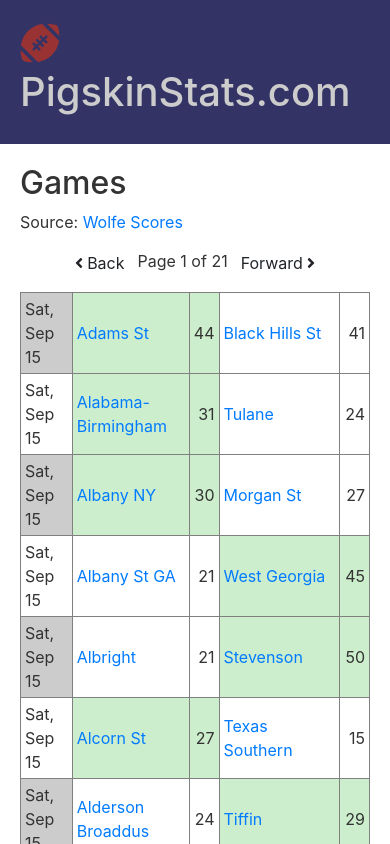
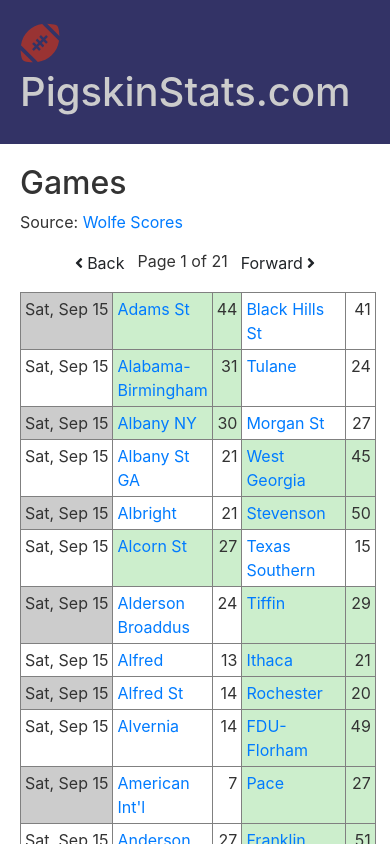
Before and after one commit to pigskinstats/src, a Vue app: page / in a window 390 px wide. Shown: the top 844 px of the page. Built offline with nearby package versions, Linux system fonts and the light colour scheme.

Commit message:
Improve view on mobile screens

```diff
--- a/src/components/page-components/GamesTable.vue
+++ b/src/components/page-components/GamesTable.vue
@@ -1,7 +1,7 @@
 <template>
   <data-table>
     <tr v-for="game in games">
-      <td>{{ game.date.toString() }}</td>
+      <td style="white-space: nowrap;">{{ game.date.toString() }}</td>
       <td :class="teamStyle(game.homeTeam, game.awayTeam)">
         <router-link :to="{ name: 'Team', params: { id: game.homeTeam.slug } }">{{ game.homeTeam.name }}</router-link>
       </td>
@@ -44,4 +44,8 @@
 .loser {
   background-color: #fff;
 }
+
+tr {
+  vertical-align: top;
+}
 </style>
```
